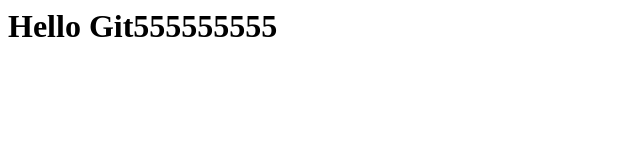
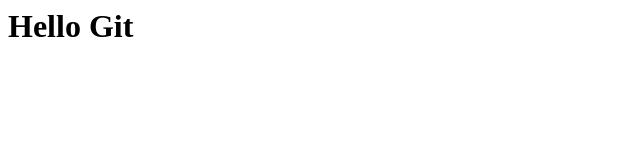
Before and after one commit to AlekseyPikalovDev/git-sample, a plain HTML site: page index.html in a window 1280 px wide. Shown: the whole page, without its empty margins (0-640 px from the left). Drawn offline with Linux system fonts and the light colour scheme.

Commit message:
Second Wrong Commite

```diff
--- a/index.html
+++ b/index.html
@@ -1 +1 @@
-<h1> Hello Git555555555 </h1>
+<h1> Hello Git </h1>
```
